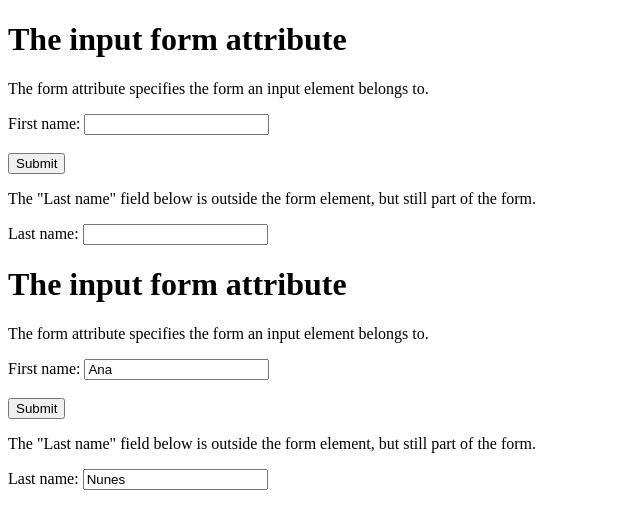
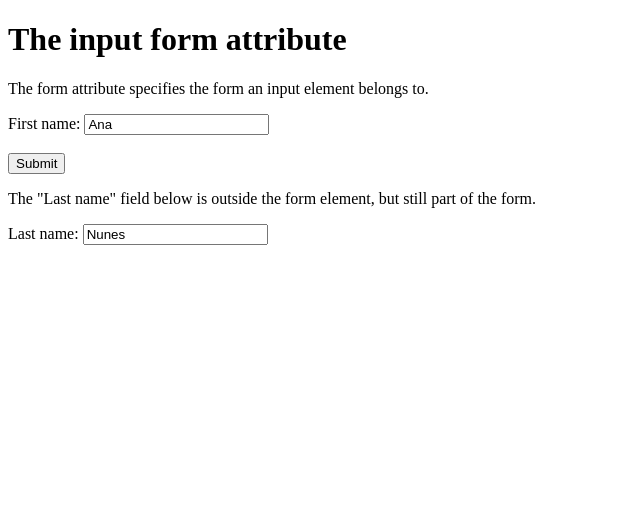
Before and after one commit to anavitoria0001/anavitoria0001.github.io, a plain HTML site: page index.html in a window 1280 px wide. Shown: the whole page, without its empty margins (0-640 px from the left). Drawn offline with Linux system fonts and the light colour scheme.

Commit message:
Update index.html

```diff
--- a/index.html
+++ b/index.html
@@ -1,25 +1,3 @@
-<!DOCTYPE html>
-<html>
-<body>
-
-<h1>The input form attribute</h1>
-
-<p>The form attribute specifies the form an input element belongs to.</p>
-
-<form action="/" id="form1">
-  <label for="fname">First name:</label>
-  <input type="text" id="fname" name="fname"><br><br>
-  <input type="submit" value="Submit">
-</form>
-
-<p>The "Last name" field below is outside the form element, but still part of the form.</p>
-
-<label for="lname">Last name:</label>
-<input type="text" id="lname" name="lname" form="form1">
-
-</body>
-</html>
-
 <!DOCTYPE html>
 <html lang="en">
 <head>
```
